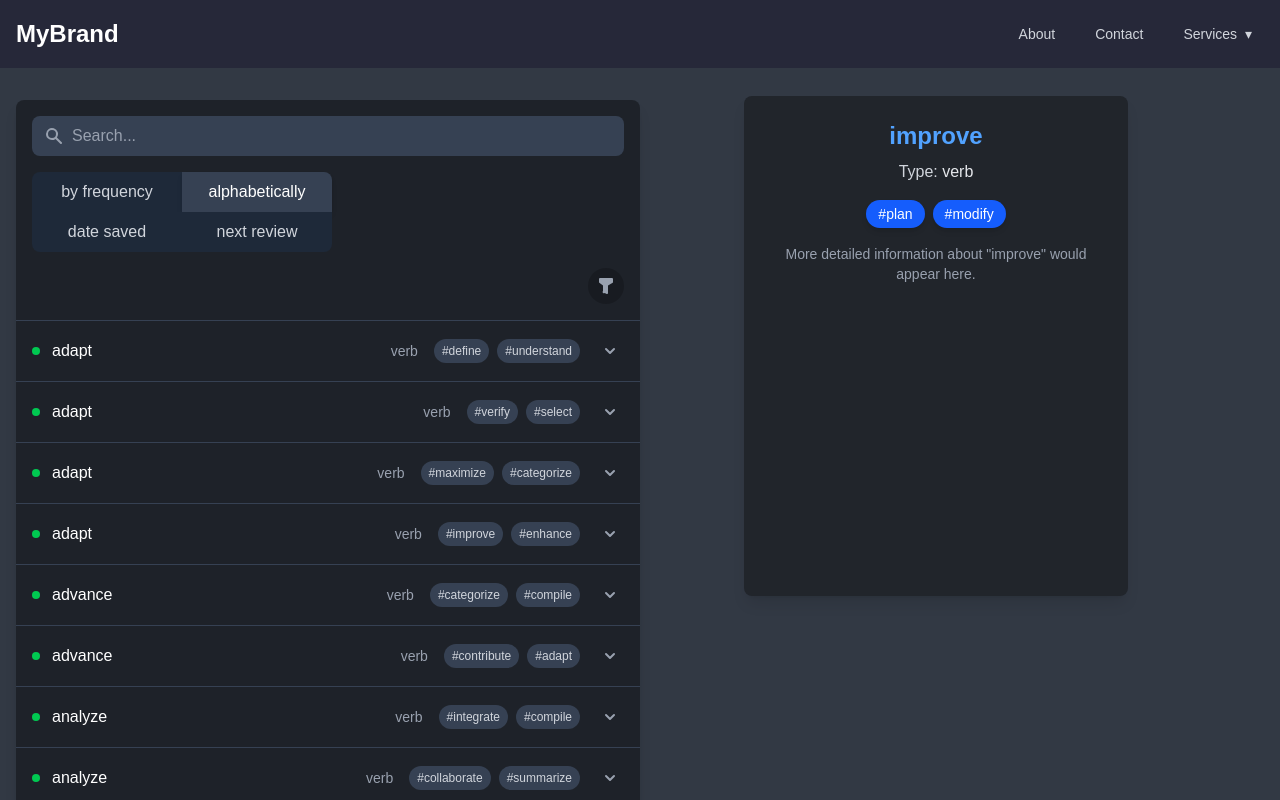
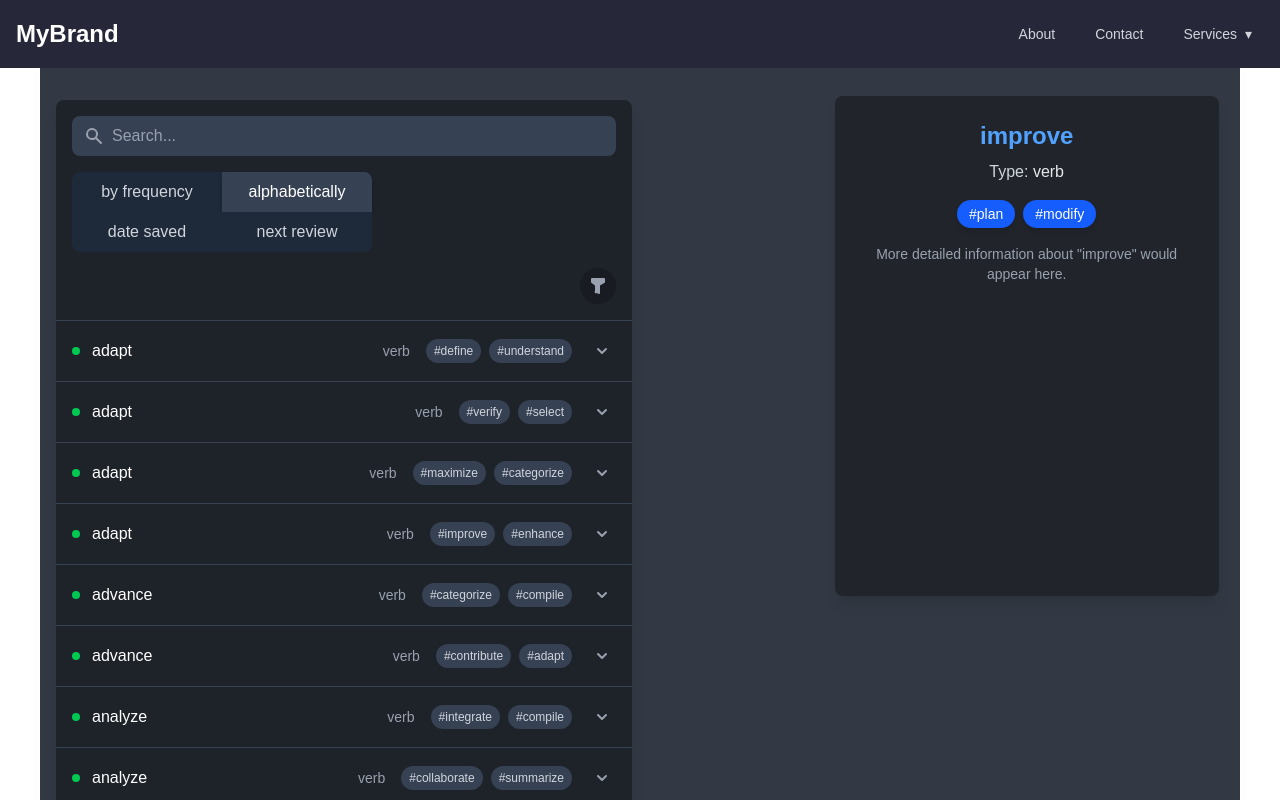
Before and after one commit to concordgrape/common-german-words, a Next.js app: page /browse in a window 1280 px wide. Shown: the top 800 px of the page. Built offline with nearby package versions, Linux system fonts and the light colour scheme.

Commit message:
update layout dawg

```diff
--- a/app/browse/page.tsx
+++ b/app/browse/page.tsx
@@ -12,15 +12,19 @@ const words: Word[] = [
 const MainWordPage: React.FC = () => {
     const [selectedWord, setSelectedWord] = React.useState<Word>(words[0]);
   return (
-<div className="min-h-screen bg-[#323944] pt-20 p-4 text-white flex flex-col md:flex-row sm:justify-center sm:items-center md:justify-start md:items-start md:space-x-8 max-w-7xl mx-auto">
-      {/* WordTable Component */}
-      <WordTable onRowClick={setSelectedWord} /*selectedWord={words[0]}*//>
+<div className="min-h-screen max-w-[1200px] bg-[#323944] pt-20 p-4 text-white grid grid-cols-1 sm:grid-cols-[2fr_1fr] md:grid-cols-[2fr_1fr] gap-0 max-w-7xl mx-auto relative z-0">
+  {/* WordTable (left column) */}
+  <div className="z-10">
+    <WordTable onRowClick={setSelectedWord} />
+  </div>
 
-      {/* Information Display Component */}
-      <div className='hidden md:block'>
-        <WordInfo selectedWord={selectedWord} />
-      </div>
-    </div>
+  {/* WordInfo (right column) */}
+  <div className="hidden sm:block md:block sticky top-24 self-start z-20">
+    <WordInfo selectedWord={selectedWord} />
+  </div>
+</div>
+
+
   );
 };
 
--- a/app/components/WordInfo.tsx
+++ b/app/components/WordInfo.tsx
@@ -11,7 +11,7 @@ interface WordInfoProps {
 // New WordInfo component to display selected word details
 export const WordInfo: React.FC<WordInfoProps> = ({ selectedWord }) => {
   return (
-<div className="fixed top-24 px-8 w-full md:w-[400px] lg:w-full max-w-7xl sm:ml-0 lg:ml-10 md:ml-0 flex">
+<div className="">
   <div className="w-full max-w-sm bg-[#21252B] rounded-lg shadow-lg p-6 min-h-[500px] flex flex-col">
     {selectedWord ? (
       <div className="text-center">
--- a/app/components/WordTable.tsx
+++ b/app/components/WordTable.tsx
@@ -373,7 +373,7 @@ const toggleRow = (word: Word) => {
   };
 
   return (
-    <div className="w-full max-w-2xl items-start md:w-1/2 bg-black/40 rounded-lg shadow-lg overflow-hidden mt-5">
+    <div className="w-full sm:max-w-lg md:max-w-lg lg:max-w-xl items-start bg-black/40 rounded-lg shadow-lg overflow-hidden mt-5">
         {/* Header with Search and Sort */}
         <div className="p-4 border-b border-gray-700">
             {/* Search Input */}
```
